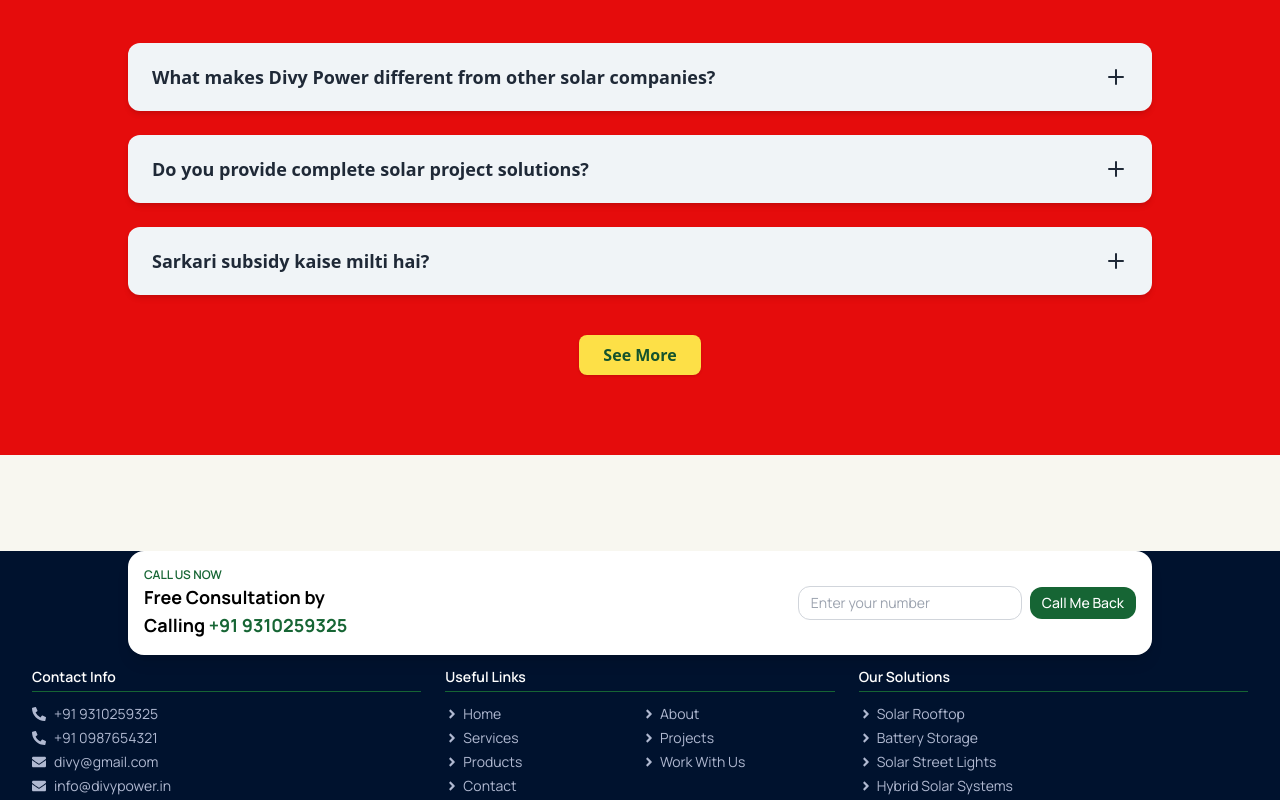
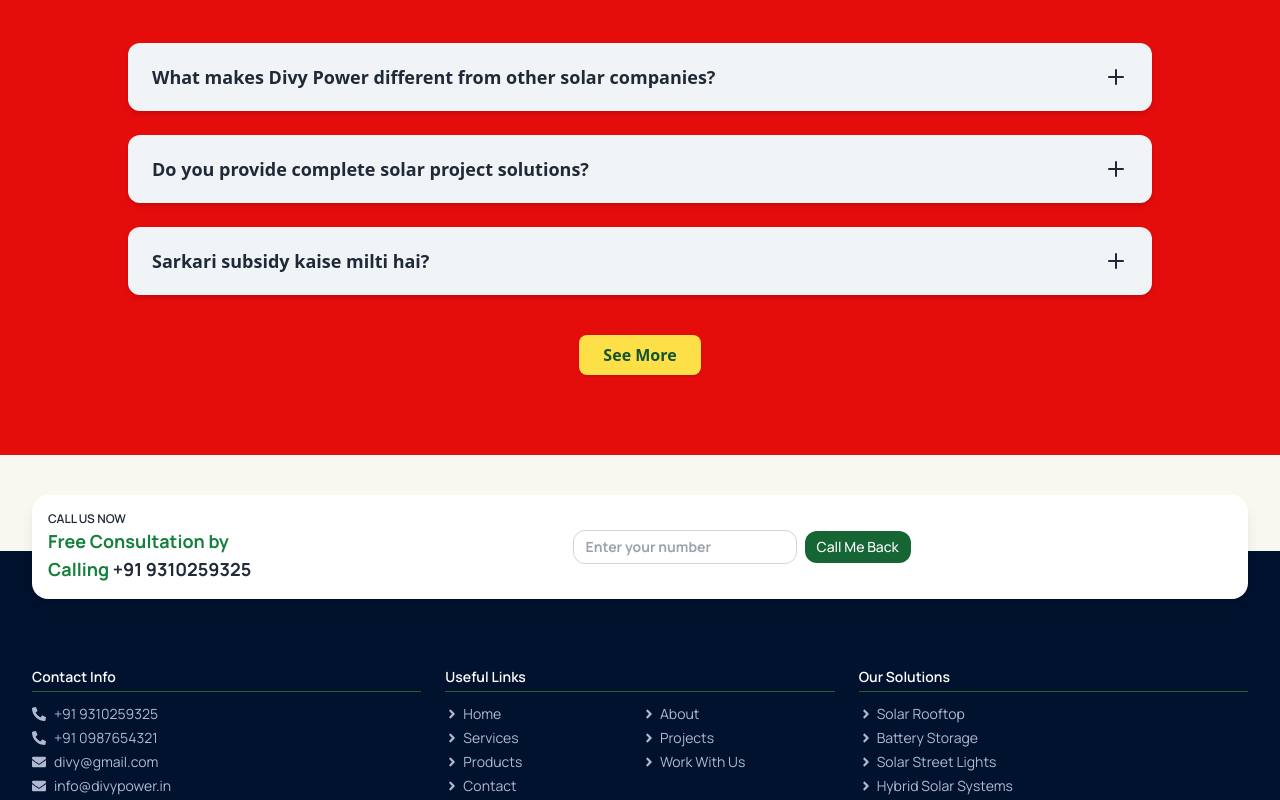
Before and after one commit to vanshika8484/Solar_web, a React (Vite) app: page / in a window 1280 px wide. Shown: the part 11200-12000 px from the top of the page. Built offline with nearby package versions, Linux system fonts and the light colour scheme; a web font is replaced by a local one.

Commit message:
Update Footer.jsx

```diff
--- a/src/components/Footer.jsx
+++ b/src/components/Footer.jsx
@@ -9,6 +9,7 @@
   FaDribbble,
 } from "react-icons/fa";
 import { NavLink } from "react-router-dom";
+import CallBackSection from "./CallBackSection";
 
 const routes = [
   { name: "Home", path: "/" },
@@ -25,25 +26,7 @@
     <div className="bg-[#00122E] text-white GetfontHomeDash">
       <div className="max-w-7xl mx-auto px-4 sm:px-6 lg:px-8">
         {/* Call Back Box - reduced padding and margin */}
-    <div className="max-w-5xl mx-auto bg-white text-black rounded-2xl shadow-lg p-4 mb-3 flex flex-col md:flex-row items-center justify-between gap-3 mt-10">
-      <div className="text-center md:text-left">
-        <p className="text-xs text-green-800 font-semibold uppercase">Call us now</p>
-        <h2 className="text-lg font-bold">
-          Free Consultation by <br />
-          Calling <span className="text-green-800">+91 9310259325</span>
-        </h2>
-      </div>
-      <div className="flex items-center w-full md:w-auto gap-2">
-        <input
-          type="text"
-          placeholder="Enter your number"
-          className="rounded-xl px-3 py-1.5 border border-gray-300 w-full md:w-56 text-sm"
-        />
-        <button className="bg-green-800 text-white text-sm font-medium px-3 py-1.5 rounded-xl hover:bg-green-700 transition">
-          Call Me Back
-        </button>
-      </div>
-    </div>
+        <CallBackSection/>
 
         {/* Main Footer */}
         <footer className="pb-6">
```
Lines whose indentation alone changed are shown as unchanged.
